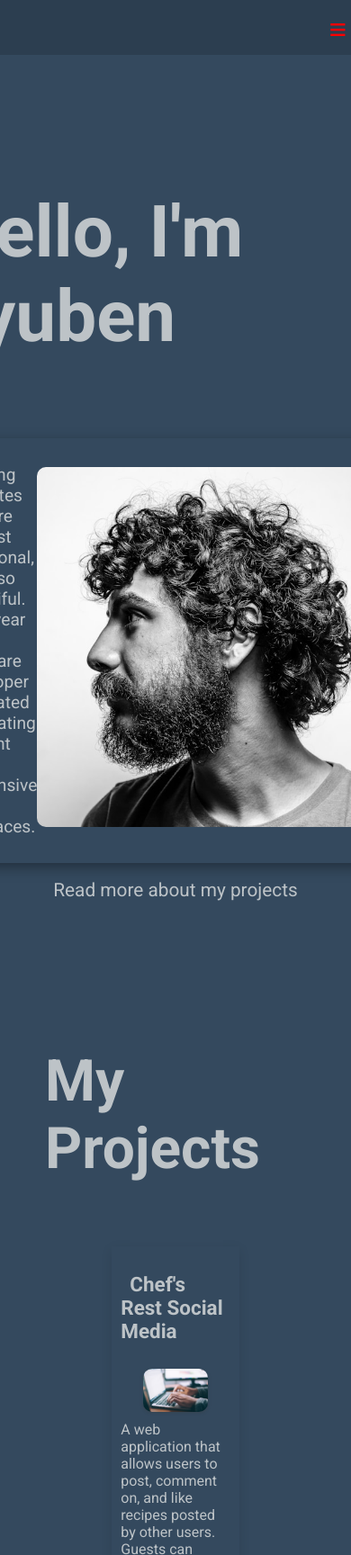
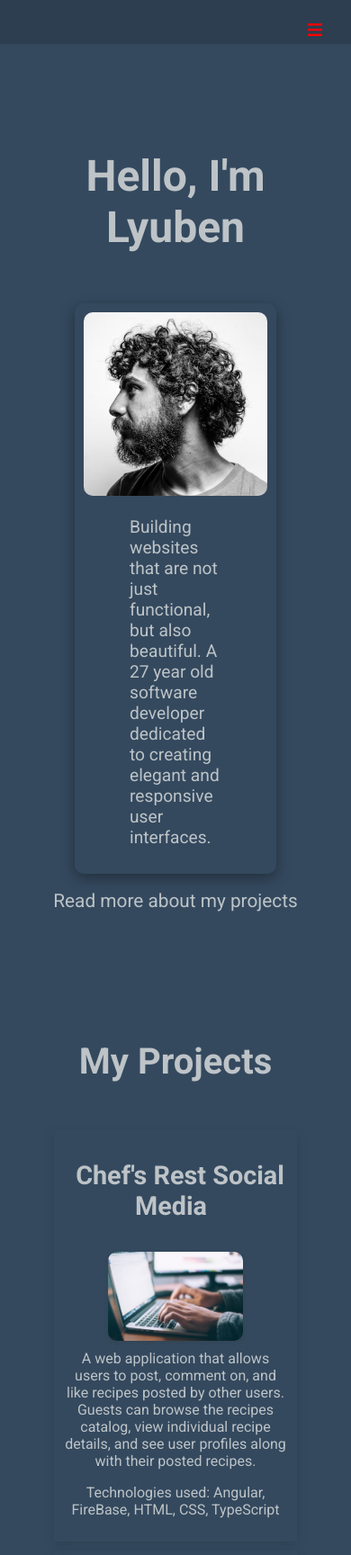
Before and after one commit to Lepp3/Portfolio, a plain HTML site: page index.html in a window 390 px wide. Shown: the top 1728 px of the page at 90% size. Drawn offline with Linux system fonts and the light colour scheme.

Commit message:
responsiveness update

```diff
--- a/index.html
+++ b/index.html
@@ -20,10 +20,10 @@
         <label class="burger">
             <input type="checkbox" id="defaultCheckBox">
             <ul id="dropMenu">
-          <li><a href="#heroSection">About</a></li>
+          <li><a href="#mainContent">About</a></li>
           <li><a href="#projectsSection">Projects</a></li>
           <li><a href="#plansSection">Plans</a></li>
-          <li><a href="#skillsSection">Skills/Tech Stack</a></li>
+          <li><a href="#skillsSection">Tech Stack</a></li>
           <li><a href="#contactSection">Contact</a></li>
         </ul>
         </label>
@@ -33,10 +33,10 @@
 
 
         <ul class="bigNav">
-          <li><a href="#heroSection">About</a></li>
+          <li><a href="#mainContent">About</a></li>
           <li><a href="#projectsSection">Projects</a></li>
           <li><a href="#plansSection">Plans</a></li>
-          <li><a href="#skillsSection">Skills/Tech Stack</a></li>
+          <li><a href="#skillsSection">Tech Stack</a></li>
           <li><a href="#contactSection">Contact</a></li>
         </ul>
 
@@ -45,12 +45,14 @@
       </nav>
     </header>
     <main>
-        <section id="mainContent">
+    <section id="mainContent">
       <section id="heroSection">
         <h1>Hello, I'm Lyuben</h1>
         <article>
+          <div class="imgHolder">
+          <img src="public/cesar-rincon-XHVpWcr5grQ-unsplash.jpg" alt="self portrait" />
+          </div>
             <p>Building websites that are not just functional, but also beautiful. A 27 year old software developer dedicated to creating elegant and responsive user interfaces.</p>
-        <img src="public/cesar-rincon-XHVpWcr5grQ-unsplash.jpg" alt="self portrait" />
         </article>
 
         <a href="#projectsSection">Read more about my projects</a>
@@ -165,20 +167,11 @@
 
             </div>
         </div>
-        <!-- <ul>
-            <li class="techStack"><img src="public/javascript-svgrepo-com.svg"></li>
-            <li class="techStack"><img src="public/nodejs-1-logo-svgrepo-com.svg"></li>
-            <li class="techStack"><img src="public/typescript-official-svgrepo-com.svg"></li>
-            <li class="techStack"><img src="public/mongodb-svgrepo-com.svg"></li>
-            <li class="techStack"><img src="public/angular-svgrepo-com.svg"></li>
-            <li class="techStack"><img src="public/react-javascript-js-framework-facebook-svgrepo-com.svg"></li>
-            <li><img src="public/css3-01-svgrepo-com.svg"></li><li><img src="public/html5-01-svgrepo-com.svg"></li>
 
-        </ul> -->
       </section>
 
       <section id="contactSection">
-        <h2>Where can you reach me</h2>
+        <h2>Contact List</h2>
         <ul>
             <li><a href="mailto:lyuben.milanov97@gmail.com"><i class="fa-solid fa-envelope"></i></a></li>
             <li><a href="#"><i class="fa-brands fa-github"></i></a></li>
--- a/styles.css
+++ b/styles.css
@@ -1,3 +1,7 @@
+*{
+    scroll-behavior: smooth;
+}
+
 body{
     margin: 0;
     padding: 0;
@@ -11,7 +15,21 @@ body{
 a{
     text-decoration: none;
     color: #BDC3C7
+}
 
+h1{
+    font-size: 5em;
+    text-align: center;
+}
+
+h2{
+    font-size: 4em;
+    text-align: center;
+}
+
+h3{
+    font-size: 2em;
+    text-align: center;
 }
 
 header{
@@ -22,63 +40,23 @@ header{
     position: sticky;
     top: 0;
     padding: 15px 0 15px;
-    z-index: 100;
+    z-index: 2;
+    justify-content: flex-end;
 }
 
 nav{
     display: flex;
-    width: 100%;
+    width: max-content;
     flex-direction: row;
     align-items: center;
     justify-content: flex-end;
-    padding: 0.4em;
+    padding: 0.4em 2em;
 }
 
-
-#defaultCheckBox{
-    appearance: none;
-   width: 20px;
-  height: 20px;
-
-  border-radius: 3px;
-  cursor: pointer;
-  position: relative;
-  accent-color: green;
-}
-
-#defaultCheckBox:checked{
-    background-color: #2C3E50;
-  border-color: #007bff;
-}
-
-#dropMenu{
-    display:none;
-}
-
-/* #defaultCheckBox::before{
-   display: none;
-} */
-
-#defaultCheckBox::before{
-    content: "\2261";
-    color: red;
-    width: 50px;
-    height: 50px;
-    display: inline-block;
-    font-size: 2.5em;
-}
-
-#defaultCheckBox:checked ~ #dropMenu{
-    list-style: none;
-    font-size: 0.7em;
-    display: flex;
-    flex-direction: column;
-    gap: 3px;
-}
-
+/* Creating burger menu checkbox and its active state */
 
 .burger{
-    display: inline-block;
+    display: flex;
     position: relative;
     padding-left: 30px;
     cursor: pointer;
@@ -89,13 +67,31 @@ nav{
 
 .burger #dropMenu a{
     padding: 3px;
+    transition: none;
+
 }
 
+#defaultCheckBox {
+    appearance: none;
+    width: 20px;
+    height: 20px;
+    border-radius: 3px;
+    cursor: pointer;
+    position: relative;
+}
 
+#defaultCheckBox:checked{
+    background-color: #2C3E50;
+    border-color: #007bff;
+}
 
+#dropMenu{
+    display:none;
+}
 
-
-
+#defaultCheckBox::before{
+   display: none;
+}
 
 nav .bigNav{
     display: flex;
@@ -105,9 +101,6 @@ nav .bigNav{
 
 nav ul li{
     text-decoration: none;
-
-
-
 }
 
 nav ul li a{
@@ -141,27 +134,31 @@ main{
 #heroSection{
     display: flex;
     flex-direction: column;
+    flex-wrap: wrap;
     gap: 0.5em;
     padding: 50px;
-    justify-content: center;
+    /* justify-content: center; */
     align-items: center;
 }
 
-#heroSection h1{
-    font-size: 5em;
-}
+
 
 #heroSection article{
     display: flex;
+    flex-wrap: wrap;
     justify-content: space-around;
     align-items: center;
     box-shadow: rgba(0, 0, 0, 0.35) 0px 5px 15px;
     border-radius: 10px;
     padding: 10px;
-    max-width: 1200px;
+    max-width: 70%;
 }
 
-
+.imgHolder{
+    max-width: 400px;
+    max-height: 500px;
+    overflow: hidden;
+}
 
 #heroSection p{
     font-size: 1.2em;
@@ -172,7 +169,6 @@ main{
 #heroSection img{
     max-width: 400px;
     max-height: 500px;
-    margin-bottom: 0.5em;
     border-radius: 10px;
 }
 
@@ -200,10 +196,7 @@ main{
     align-items: center;
 }
 
-#projectsSection h2{
-    font-size: 4em;
-    flex: 0 0 100%;
-}
+
 
 .projectsHolder{
     display: flex;
@@ -218,6 +211,7 @@ main{
     display: flex;
     flex-direction: column;
     align-items: center;
+    text-align: center;
     justify-content: center;
     gap: 10px;
     transition: 0.5s;
@@ -258,10 +252,6 @@ main{
     align-items: center;
 }
 
-#plansSection h2{
-    font-size: 4em;
-    flex: 0 0 100%;
-}
 
 
 #skillsSection{
@@ -272,10 +262,7 @@ main{
     text-align: center;
 }
 
-#skillsSection h2{
-    font-size: 4em;
-    flex: 0 0 100%;
-}
+
 
 .carousel{
     display: flex;
@@ -313,10 +300,7 @@ main{
 }
 
 
-#contactSection h2{
-    font-size: 4em;
-    flex: 0 0 100%;
-}
+
 
 #contactSection ul{
     display: flex;
@@ -344,15 +328,97 @@ footer{
 }
 
 
-@media screen and (max-width: 768px) {
+@media screen and (min-width: 320px) and (max-width: 1200px) {
 
     header{
-        padding: 5px;
+        padding: 5px ;
+        height: auto;
     }
 
   nav .bigNav{
     display: none;
   }
 
+  #defaultCheckBox::before{
+    content: "\2261";
+    color: red;
+    /* width: 50px;
+    height: 50px; */
+    display: inline-block;
+    font-size: 2.5em;
+}
+
+#defaultCheckBox:checked ~ #dropMenu{
+    list-style: none;
+    font-size: 0.7em;
+    display: flex;
+    flex-direction: column;
+    gap: 3px;
+    margin: 0;
+    padding: 5px;
+}
+
+h1{
+    font-size: 3em;
+}
+
+h2{
+    font-size: 2.5em;
+}
+
+h3{
+    font-size: 1.5em;
+}
+
+#heroSection article{
+    display: flex;
+    flex-wrap: wrap;
+    flex-direction: column;
+    justify-content: center;
+    align-items: center;
+    box-shadow: rgba(0, 0, 0, 0.35) 0px 5px 15px;
+    border-radius: 10px;
+    padding: 10px;
+    max-width: auto;
+}
+
+
+
+.imgHolder{
+    flex: 1;
+    min-width: 150px;
+}
+
+.imgHolder img{
+    width: 100%;
+    height: auto;
+    max-width: 400px;
+}
+
+
+.projectsHolder{
+    display: flex;
+    flex-direction: column;
+    flex-wrap: wrap;
+    padding: 10px;
+    gap: 10px;
+    justify-content: space-between;
+}
+
+.oneProject{
+    display: flex;
+    flex: 1;
+    flex-direction: column;
+    flex-wrap: wrap;
+    align-items: center;
+    justify-content: center;
+    gap: 10px;
+    transition: 0.5s;
+    box-shadow: rgba(0, 0, 0, 0.1) 0px 4px 12px;
+    padding: 10px;
+    height: auto;
+    width: auto;
+}
+
 
 }
```
